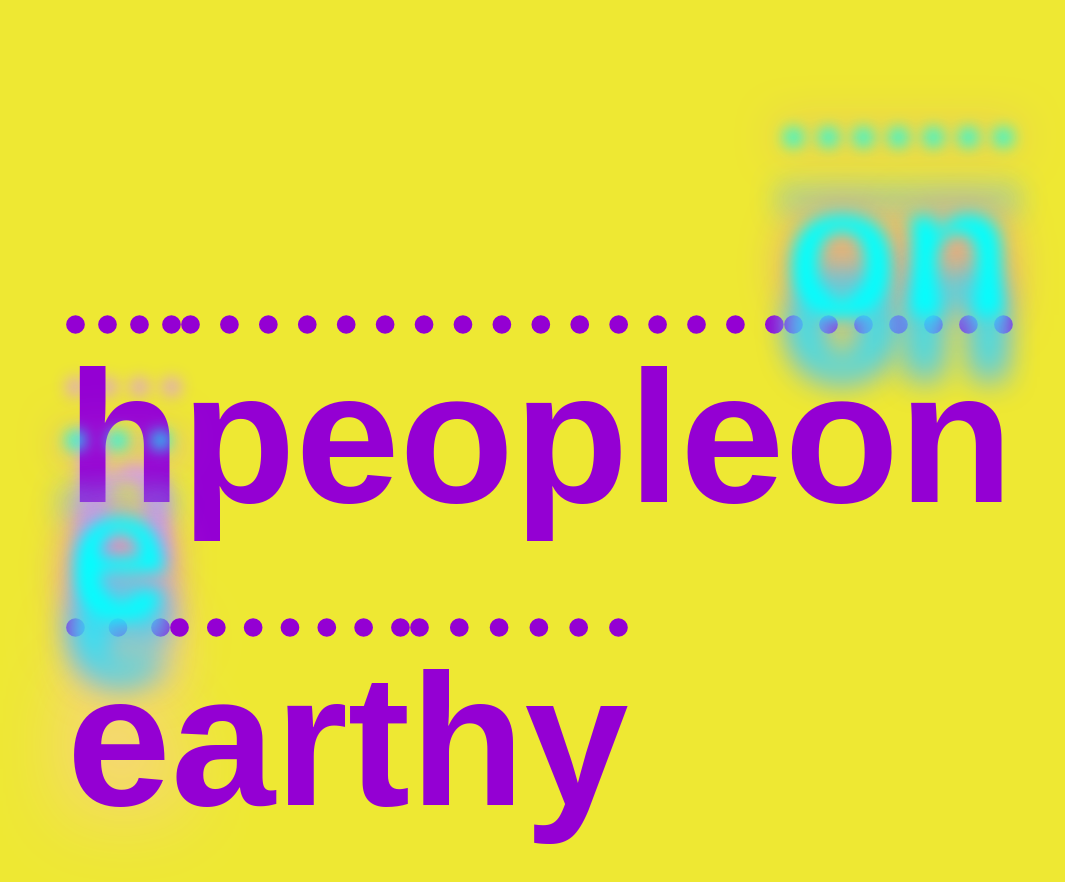
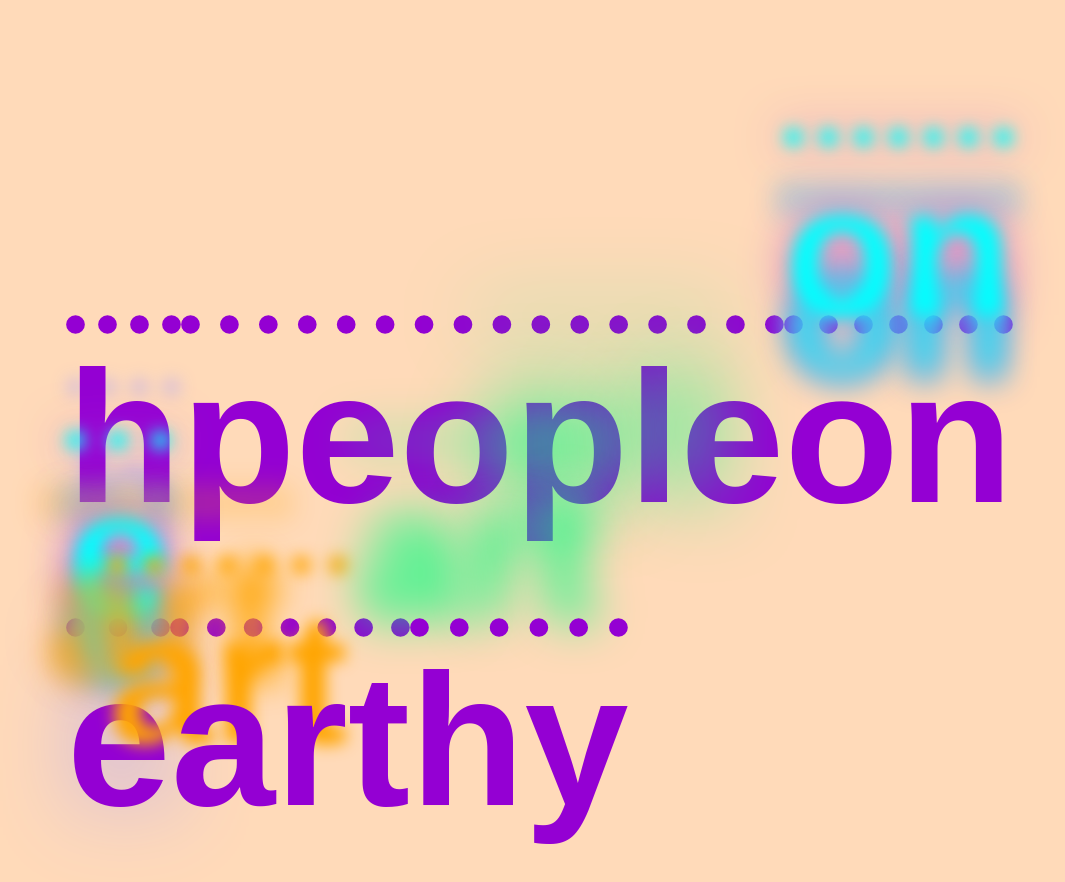
Before and after one commit to webmural/hpeopleonearthy, a website: page index.html in a window 1280 px wide. Shown: the top 882 px of the page, without its empty margins (72-1137 px from the left). Drawn offline with Linux system fonts and the light colour scheme.

Commit message:
#3 soft as blank

```diff
--- a/poft.css
+++ b/poft.css
@@ -4,6 +4,7 @@
 /* play */
 
 :root {
+  --tape-loud: peachpuff;
   --tape-luvu: powderblue;
   --tape-blaq: darkviolet;
 }
@@ -27,22 +28,22 @@
   text-shadow:
     -1rem -1rem 1pc orange,
     -2rem -2rem 2pc orange,
-    3rem -3rem 3pc cyan,
-    5rem -5rem 5pc cyam;
+    3rem -3rem 3pc springgreen,
+    5rem -5rem 5pc springgreen;
 }
 
 .feet {
   text-shadow:
-    0rem 1rem 1pc plum,
-    0rem 2rem 2pc plum,
-    0rem 3rem 3pc pink,
-    0rem 5rem 5pc pink;
+    0rem 1rem 1pc thistle,
+    0rem 2rem 2pc thistle,
+    0rem 3rem 3pc #bae,
+    0rem 5rem 5pc #bae;
 }
 
 .wind {
   text-shadow:
     0rem -3rem 1pc aqua,
     0rem -2rem 2pc aqua,
-    0rem -2rem 2pc orchid,
-    0rem -3rem 3pc orchid;
+    0rem -2rem 2pc mediumorchid,
+    0rem -3rem 3pc mediumorchid;
 }
```
